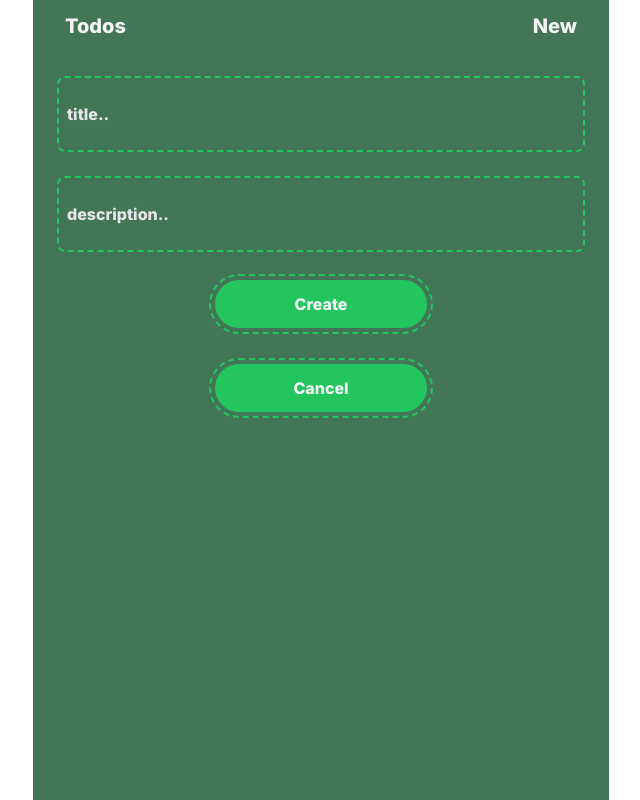
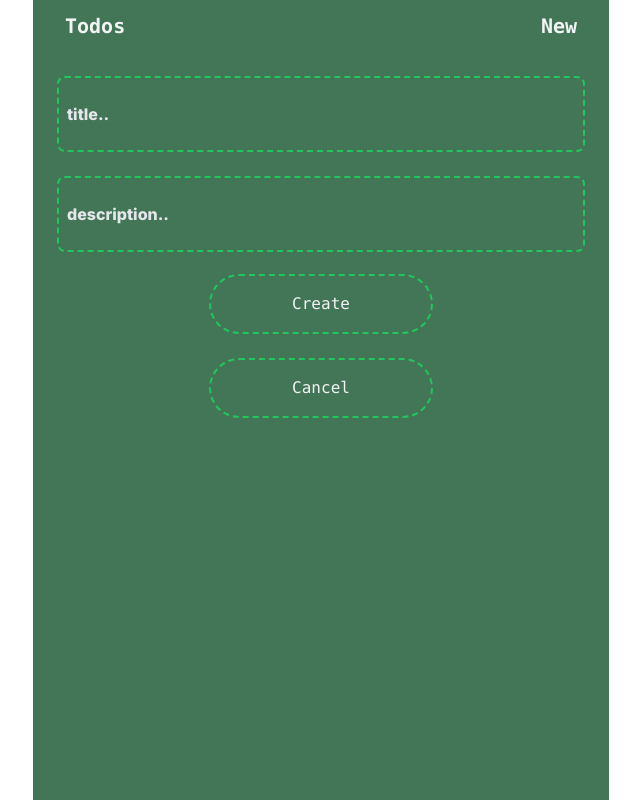
Before and after one commit to nkped/regular-todo, a Next.js app: page /addTodo in a window 1280 px wide. Shown: the whole page, without its empty margins (319-959 px from the left). Built offline with nearby package versions, Linux system fonts and the light colour scheme.

Commit message:
add css to navbar

```diff
--- a/app/components/Buttons.js
+++ b/app/components/Buttons.js
@@ -3,13 +3,13 @@
 export function CancelBtn() {
 
     return(
-        <button type="submit" className="py-3 m-auto mt-7 mb-2 w-2/5 font-extrabold text-gray-100 bg-green-500 rounded-full hover:text-white outline-dashed outline-offset-4 outline-2 hover:outline-offset-0 outline-green-500 hover:font-extrabold">Cancel</button>
+        <button className="py-3 m-auto mt-7 mb-2 w-2/5 font-mono font-medium text-gray-100 bg-transparent rounded-full hover:bg-green-500 hover:text-white outline-dashed outline-offset-4 outline-2 hover:outline-offset-0 outline-green-500 hover:font-extrabold">Cancel</button>
     )
 }
 
 export function AddBtn() {
     return(
-        <button type="submit" className="py-3 m-auto mt-7 mb-2 w-2/5 font-extrabold text-gray-100 bg-green-500 rounded-full hover:text-white outline-dashed outline-2 outline-offset-4 outline-green-500 hover:outline-offset-0 hover:font-extrabold">Create</button>
+        <button type="submit" className="py-3 m-auto mt-7 mb-2 w-2/5 font-mono font-medium text-gray-100 bg-transparent rounded-full text-md hover:bg-green-500 hover:text-white outline-dashed outline-2 outline-offset-4 outline-green-500 hover:outline-offset-0 hover:font-extrabold">Create</button>
     )
 }
 
--- a/app/components/Navbar.js
+++ b/app/components/Navbar.js
@@ -4,9 +4,9 @@ import Link from "next/link"
 export default function Navbar() {
 
     return(
-        <nav className="flex justify-between px-6 py-3 text-xl font-extrabold text-gray-100" >
-        <Link className='hover:text-white' href='/'>Todos</Link>
-        <Link className='hover:text-white' href='/addTodo'>New</Link>
+        <nav className="flex justify-between px-6 py-3 font-mono text-xl font-extrabold text-gray-100 text-" >
+        <Link className='border-green-500 hover:border-b-2 hover:border-dashed hover:text-white' href='/'>Todos</Link>
+        <Link className='border-green-500 hover:border-b-2 hover:border-dashed hover:text-white' href='/addTodo'>New</Link>
         </nav>
     )
 }
```
